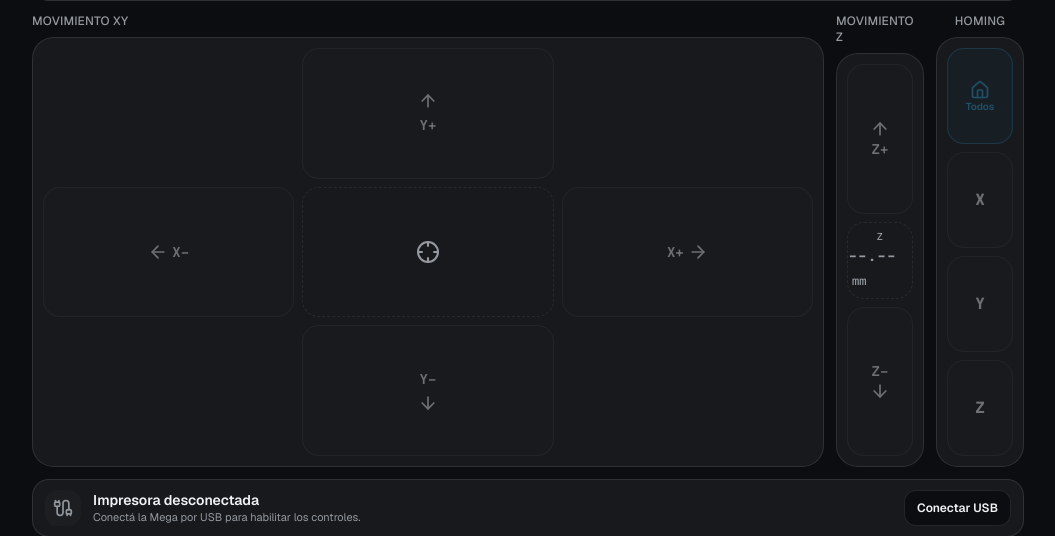
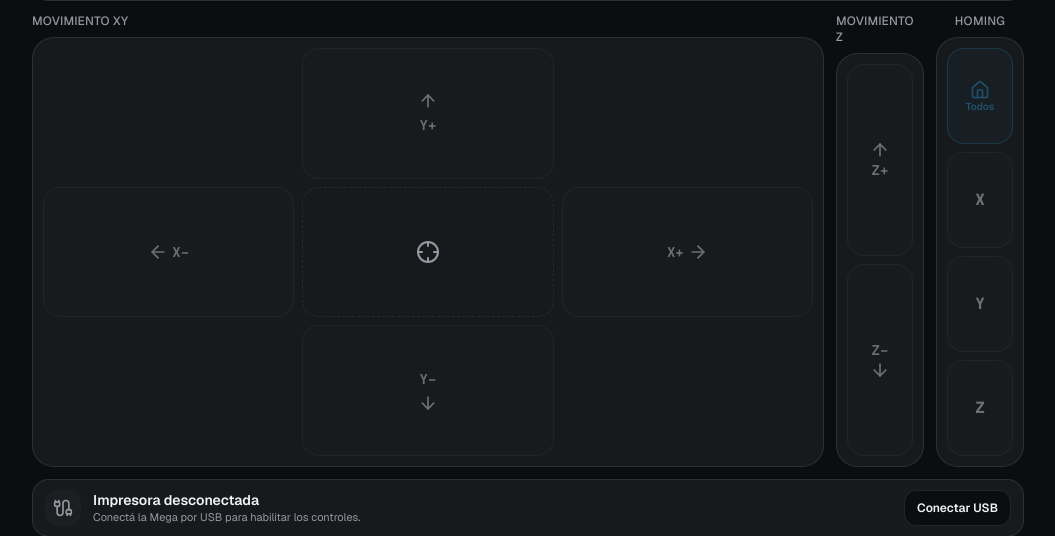
Before and after one commit to BaltazarPatane/Controlador-Impresora-WEB, a Next.js app: page / in a window 1280 px wide. Shown: the part 193-729 px from the top of the page, without its empty margins (112-1167 px from the left). Built offline with nearby package versions, Linux system fonts and the light colour scheme.

Commit message:
style(movimiento): quitar lectura Z redundante y ampliar Z y Homing

```diff
--- a/components/z-jog-control.tsx
+++ b/components/z-jog-control.tsx
@@ -2,11 +2,10 @@
 
 import { ArrowUp, ArrowDown } from 'lucide-react'
 import { usePrinter } from '@/lib/printer-store'
-import { formatMm } from '@/lib/printer-types'
 import { cn } from '@/lib/utils'
 
 export function ZJogControl({ className }: { className?: string }) {
-  const { jog, canOperate, position, busyAction } = usePrinter()
+  const { jog, canOperate, busyAction } = usePrinter()
   const disabled = !canOperate
 
   const btn =
@@ -20,7 +19,7 @@ export function ZJogControl({ className }: { className?: string }) {
       >
         Movimiento Z
       </h2>
-      <div className="flex flex-1 flex-col gap-2 rounded-2xl border border-border bg-panel p-2.5">
+      <div className="flex min-h-0 flex-1 flex-col gap-2 rounded-2xl border border-border bg-panel p-2.5">
         <button
           type="button"
           onClick={() => void jog('z', 1)}
@@ -31,21 +30,6 @@ export function ZJogControl({ className }: { className?: string }) {
           <ArrowUp className="size-5" aria-hidden="true" />
           <span className="font-mono text-sm">Z+</span>
         </button>
-
-        <div className="flex flex-col items-center rounded-xl border border-dashed border-border/70 py-1.5">
-          <span className="text-[10px] font-medium uppercase tracking-wide text-muted-foreground">
-            Z
-          </span>
-          <span
-            className={cn(
-              'font-mono text-base font-semibold tabular-nums',
-              position.z === null && 'text-muted-foreground',
-            )}
-          >
-            {formatMm(position.z)}
-            <span className="ml-1 text-xs font-medium text-muted-foreground">mm</span>
-          </span>
-        </div>
 
         <button
           type="button"
```
